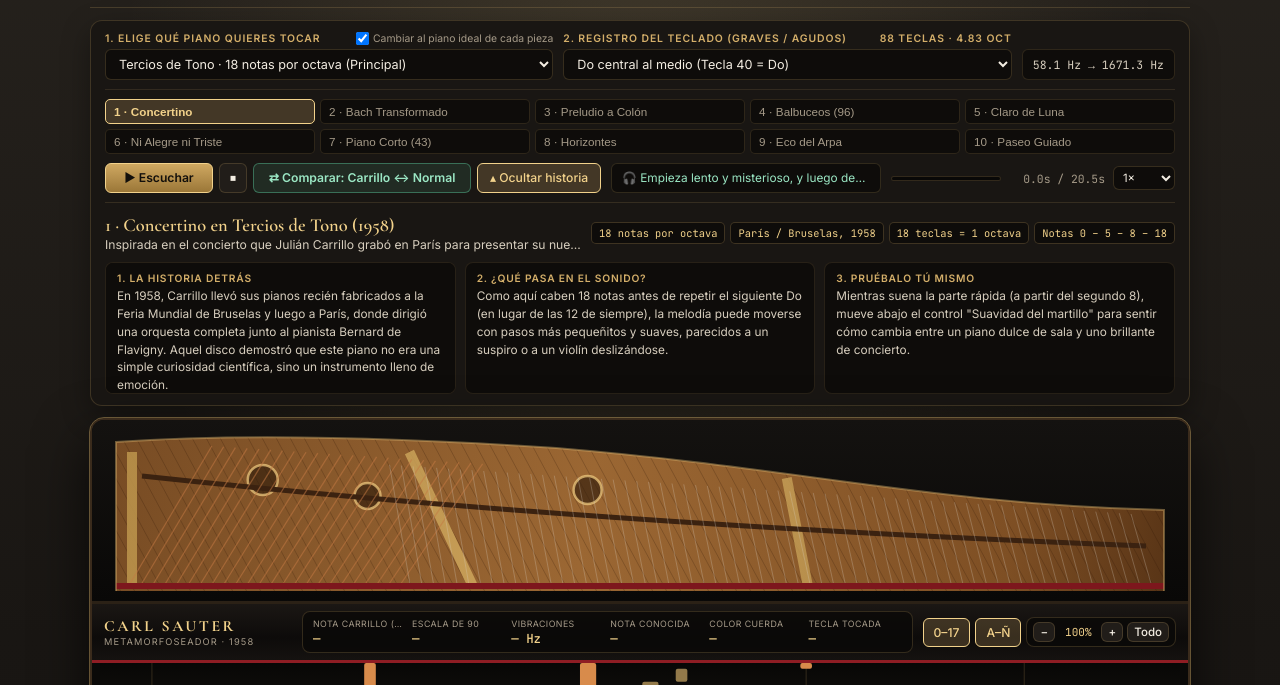
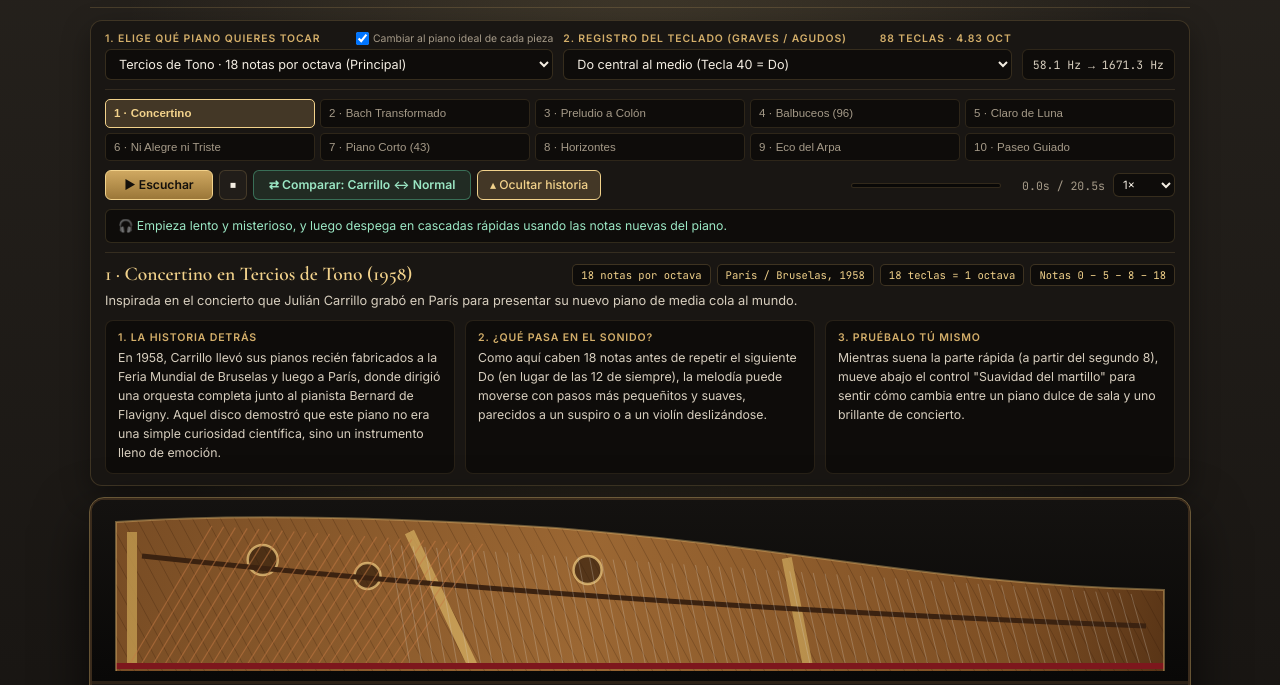
Before and after one commit to laurorobles/sonido13-piano, a website built with Vite: page index.html in a window 1280 px wide. Shown: the part 115-800 px from the top of the page. Built offline with nearby package versions, Linux system fonts and the light colour scheme.

Commit message:
fix(ui): mostrar toda la información de cada pieza sin recortes ni puntos suspensivos

```diff
--- a/src/main.ts
+++ b/src/main.ts
@@ -826,10 +826,6 @@ function renderApp(): void {
             </button>
           </div>
 
-          <div class="live-ticker" id="live-ticker">
-            🎧 ${lang === 'es' ? piece.listenForEs : piece.listenForEn}
-          </div>
-
           <div class="pianola-progress-wrap">
             <div class="progress-track"><div class="progress-fill" id="pianola-progress-fill"></div></div>
             <span id="pianola-time">0.0s / ${piece.durationSec.toFixed(1)}s</span>
@@ -841,12 +837,16 @@ function renderApp(): void {
           </div>
         </div>
 
+        <div class="live-ticker" id="live-ticker">
+          🎧 ${lang === 'es' ? piece.listenForEs : piece.listenForEn}
+        </div>
+
         <!-- Piece Musicological Dossier right beneath the piece selector & transport! -->
         <div class="piece-dossier-inline ${showPieceDossier ? '' : 'collapsed'}" id="piece-dossier-panel">
           <div class="dossier-header">
+            <div class="dossier-top-line">
               <div class="dossier-title-wrap">
-              <h3 title="${lang === 'es' ? piece.titleEs : piece.titleEn}">${lang === 'es' ? piece.titleEs : piece.titleEn}</h3>
-              <p title="${lang === 'es' ? piece.descEs : piece.descEn}">${lang === 'es' ? piece.descEs : piece.descEn}</p>
+                <h3>${lang === 'es' ? piece.titleEs : piece.titleEn}</h3>
               </div>
               <div class="dossier-badges">
                 <span class="d-badge">${piece.badges.system}</span>
@@ -854,6 +854,8 @@ function renderApp(): void {
                 <span class="d-badge">${lang === 'es' ? piece.badges.keyIntervalsEs : piece.badges.keyIntervalsEn}</span>
                 <span class="d-badge">${piece.badges.carrilloFormula}</span>
               </div>
+            </div>
+            <p class="dossier-desc">${lang === 'es' ? piece.descEs : piece.descEn}</p>
           </div>
 
           <div class="dossier-columns">
--- a/src/styles.css
+++ b/src/styles.css
@@ -283,14 +283,12 @@ body {
   color: var(--text-muted);
   border: 1px solid rgba(212, 175, 106, 0.16);
   border-radius: 5px;
-  padding: 5px 8px;
-  font-size: 0.73rem;
+  padding: 6px 8px;
+  font-size: 0.72rem;
+  line-height: 1.25;
   font-weight: 500;
   cursor: pointer;
   text-align: left;
-  white-space: nowrap;
-  overflow: hidden;
-  text-overflow: ellipsis;
   transition: background 0.14s ease, color 0.14s ease, border-color 0.14s ease;
 }
 
@@ -307,22 +305,18 @@ body {
 }
 
 .transport-bar {
-  display: grid;
-  grid-template-columns: auto 1fr auto;
+  display: flex;
+  align-items: center;
+  justify-content: space-between;
   gap: 10px;
-  align-items: center;
-}
-
-@media (max-width: 860px) {
-  .transport-bar {
-    grid-template-columns: 1fr;
-  }
+  flex-wrap: wrap;
 }
 
 .rep-transport {
   display: flex;
   align-items: center;
   gap: 6px;
+  flex-wrap: wrap;
 }
 
 .rep-transport .btn {
@@ -338,21 +332,19 @@ body {
   width: 218px;
 }
 
-/* Fixed-Height Single-Line Live Ticker (0px vertical shift guaranteed!) */
+/* Full-Width Live Ticker Banner — Reads 100% in full with zero '...' truncation and locked min-height! */
 .live-ticker {
-  height: 30px;
-  line-height: 28px;
+  width: 100%;
+  min-height: 34px;
   background: var(--bg-inset);
   border: 1px solid rgba(212, 175, 106, 0.18);
   border-radius: 6px;
-  padding: 0 10px;
-  display: block;
-  font-size: 0.74rem;
+  padding: 6px 12px;
+  display: flex;
+  align-items: center;
+  font-size: 0.77rem;
+  line-height: 1.4;
   color: #9be7c4;
-  white-space: nowrap;
-  overflow: hidden;
-  text-overflow: ellipsis;
-  min-width: 0;
 }
 
 .live-ticker.callout-active {
@@ -366,14 +358,14 @@ body {
   display: flex;
   align-items: center;
   gap: 8px;
-  font-size: 0.71rem;
+  font-size: 0.72rem;
   color: var(--text-muted);
   font-family: var(--mono);
   font-variant-numeric: tabular-nums;
 }
 
 .progress-track {
-  width: 110px;
+  width: 150px;
   height: 5px;
   background: #090807;
   border-radius: 99px;
@@ -486,24 +478,20 @@ body {
 }
 
 .hud-metric .k {
-  font-size: 0.55rem;
+  font-size: 0.54rem;
   text-transform: uppercase;
-  letter-spacing: 0.05em;
+  letter-spacing: 0.03em;
   color: var(--text-muted);
   white-space: nowrap;
-  overflow: hidden;
-  text-overflow: ellipsis;
 }
 
 .hud-metric .v {
   font-family: var(--mono);
-  font-size: 0.78rem;
+  font-size: 0.76rem;
   color: var(--gold-bright);
   font-weight: 500;
   font-variant-numeric: tabular-nums;
   white-space: nowrap;
-  overflow: hidden;
-  text-overflow: ellipsis;
 }
 
 .desk-tools {
@@ -792,14 +780,14 @@ body {
 /* Fixed-Height 3-Column Metamorphosis Inspector */
 .metamorph-box {
   display: grid;
-  grid-template-columns: 0.9fr 1.1fr 1.3fr;
+  grid-template-columns: 0.85fr 1.05fr 1.4fr;
   align-items: center;
   gap: 10px;
   background: var(--bg-inset);
   border: 1px solid rgba(212, 175, 106, 0.16);
   border-radius: 8px;
   padding: 8px 12px;
-  height: 52px;
+  min-height: 52px;
 }
 
 @media (max-width: 640px) {
@@ -819,22 +807,16 @@ body {
 .meta-col .mk {
   font-size: 0.6rem;
   text-transform: uppercase;
-  letter-spacing: 0.06em;
+  letter-spacing: 0.05em;
   color: var(--text-muted);
-  white-space: nowrap;
-  overflow: hidden;
-  text-overflow: ellipsis;
 }
 
 .meta-col .mv {
   font-family: var(--mono);
-  font-size: 0.8rem;
+  font-size: 0.78rem;
   color: var(--text-main);
   font-weight: 600;
   font-variant-numeric: tabular-nums;
-  white-space: nowrap;
-  overflow: hidden;
-  text-overflow: ellipsis;
 }
 
 .meta-col .mv.highlight {
@@ -884,13 +866,13 @@ body {
   line-height: 1.45;
 }
 
-/* ── Integrated Piece Musicological Dossier (Inside Repertoire Card, Locked Height) ── */
+/* ── Integrated Piece Musicological Dossier (Full Unclipped Text, Clean Layout) ── */
 .piece-dossier-inline {
   border-top: 1px solid rgba(212, 175, 106, 0.15);
-  padding-top: 9px;
+  padding-top: 10px;
   display: flex;
   flex-direction: column;
-  gap: 8px;
+  gap: 9px;
 }
 
 .piece-dossier-inline.collapsed {
@@ -898,62 +880,47 @@ body {
 }
 
 .dossier-header {
-  display: grid;
-  grid-template-columns: minmax(0, 1fr) auto;
-  align-items: center;
-  gap: 10px;
-  min-height: 42px;
+  display: flex;
+  flex-direction: column;
+  gap: 6px;
 }
 
-@media (max-width: 880px) {
-  .dossier-header {
-    grid-template-columns: 1fr;
-  }
-}
-
-.dossier-title-wrap {
-  min-width: 0;
+.dossier-top-line {
+  display: flex;
+  align-items: center;
+  justify-content: space-between;
+  gap: 10px;
+  flex-wrap: wrap;
 }
 
 .dossier-title-wrap h3 {
   font-family: var(--serif);
-  font-size: 1.15rem;
+  font-size: 1.22rem;
   color: var(--gold-bright);
   font-weight: 600;
-  white-space: nowrap;
-  overflow: hidden;
-  text-overflow: ellipsis;
+  line-height: 1.2;
 }
 
-.dossier-title-wrap p {
-  font-size: 0.76rem;
+.dossier-desc {
+  font-size: 0.8rem;
   color: var(--text-soft);
-  margin-top: 1px;
-  white-space: nowrap;
-  overflow: hidden;
-  text-overflow: ellipsis;
+  line-height: 1.48;
 }
 
 .dossier-badges {
   display: flex;
   align-items: center;
-  gap: 5px;
-  flex-wrap: nowrap;
-}
-
-@media (max-width: 880px) {
-  .dossier-badges {
-    flex-wrap: wrap;
-  }
+  gap: 6px;
+  flex-wrap: wrap;
 }
 
 .d-badge {
   background: var(--bg-inset);
   border: 1px solid rgba(212, 175, 106, 0.24);
   border-radius: 5px;
-  padding: 3px 7px;
+  padding: 3px 8px;
   font-family: var(--mono);
-  font-size: 0.65rem;
+  font-size: 0.66rem;
   color: var(--gold-bright);
   white-space: nowrap;
 }
@@ -961,7 +928,8 @@ body {
 .dossier-columns {
   display: grid;
   grid-template-columns: repeat(3, minmax(0, 1fr));
-  gap: 9px;
+  gap: 10px;
+  align-items: stretch;
 }
 
 @media (max-width: 880px) {
@@ -974,32 +942,23 @@ body {
   background: var(--bg-inset);
   border: 1px solid rgba(212, 175, 106, 0.13);
   border-radius: 8px;
-  padding: 9px 11px;
+  padding: 10px 12px;
   display: flex;
   flex-direction: column;
-  gap: 4px;
-  height: 132px;
-  overflow-y: auto;
-}
-
-@media (max-width: 880px) {
-  .dossier-col {
-    height: auto;
-  }
+  gap: 5px;
 }
 
 .dossier-col h4 {
-  font-size: 0.64rem;
+  font-size: 0.66rem;
   text-transform: uppercase;
   letter-spacing: 0.08em;
   color: var(--gold);
   font-weight: 600;
-  flex-shrink: 0;
 }
 
 .dossier-col p {
-  font-size: 0.74rem;
-  line-height: 1.5;
+  font-size: 0.77rem;
+  line-height: 1.54;
   color: var(--text-soft);
 }
 
```
Lines whose indentation alone changed are shown as unchanged.
